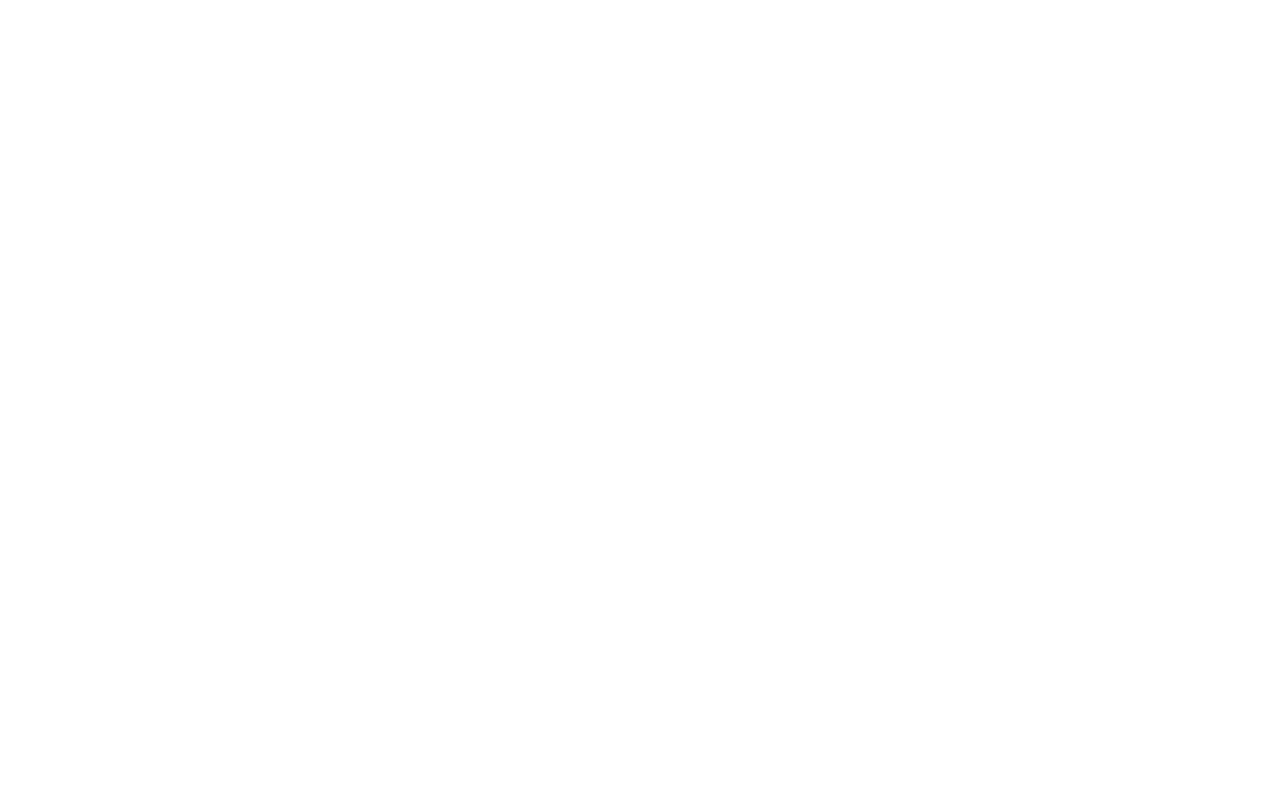
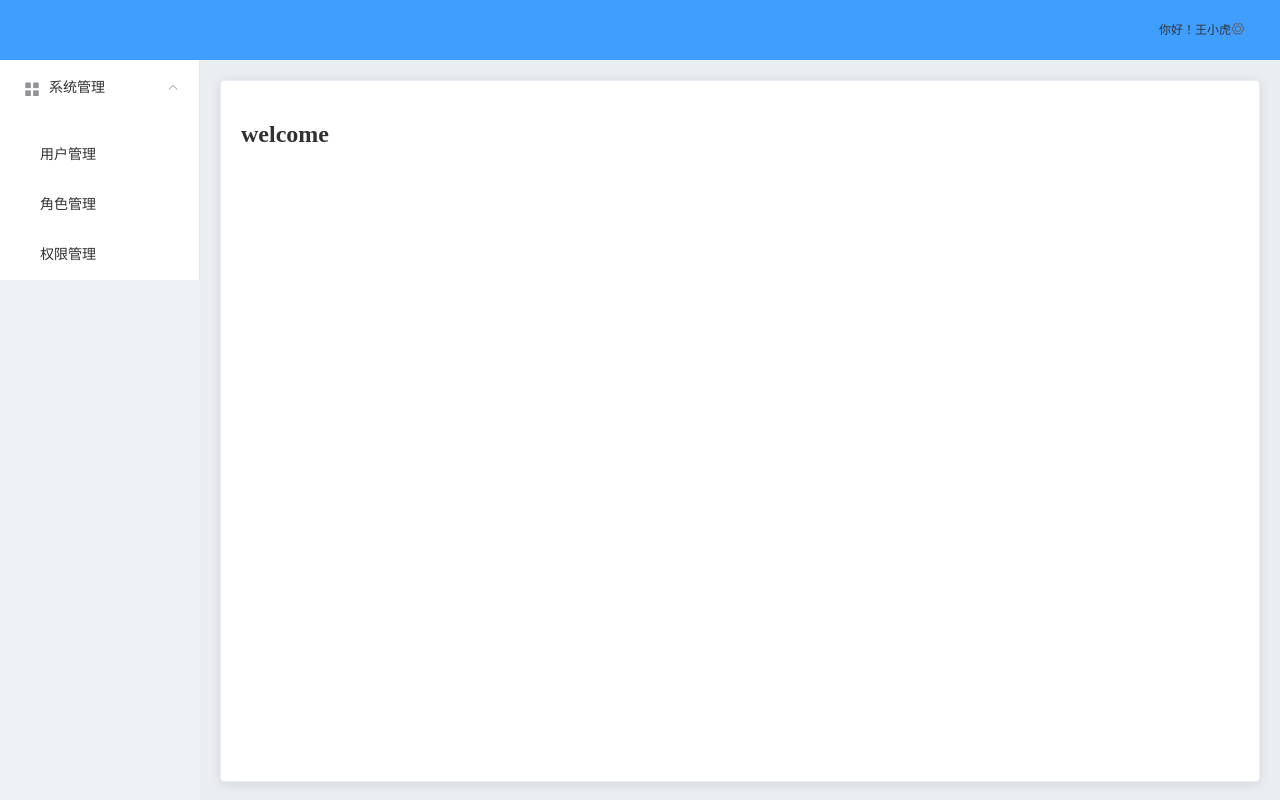
Before and after one commit to chenyuming98/element-vue-wn-project, a Vue app: page /#/index in a window 1280 px wide. Built offline with nearby package versions, Linux system fonts and the light colour scheme.

Commit message:
主页整合

```diff
--- a/src/assets/css/global.css
+++ b/src/assets/css/global.css
@@ -1,6 +1,15 @@
-/*全局样式表*/
-html,body,#app{
-    height: 100%;
-    margin: 0;
-    padding: 0%;
+html,body,#app,.el-container,.el-card{
+  /*设置内部填充为0，几个布局元素之间没有间距*/
+  padding: 0px;
+  /*外部间距也是如此设置*/
+  margin: 0px;
+  /*统一设置高度为100%*/
+  height: 100%;
 }
+/*
+* 面包屑的字体大小 和距离顶部距离
+*/
+.el-breadcrumb{
+  margin-bottom: 15px;
+  font-size: 13px;
+}
--- /dev/null
+++ b/src/components/Home.vue
@@ -0,0 +1,75 @@
+<template>
+  <!-- <el-container>：外层容器。-->
+  <el-container class="home-container" >
+    <!-- 头部容器  <el-header>：顶栏容器-->
+    <el-header style="text-align: right; font-size: 12px">
+      <span>你好！王小虎</span>
+      <el-dropdown>
+        <i class="el-icon-setting" style="margin-right: 15px"></i>
+        <el-dropdown-menu slot="dropdown">
+          <el-dropdown-item>个人信息</el-dropdown-item>
+          <el-dropdown-item>退出登录</el-dropdown-item>
+        </el-dropdown-menu>
+      </el-dropdown>
+
+    </el-header>
+
+    <el-container>
+      <!--左侧菜单  <el-aside>：侧边栏容器。-->
+      <el-aside width="200px"  style="background-color: rgb(238, 241, 246)">
+        <!--开启路由跳转 -->
+        <el-menu :default-openeds="['1']" :router="true">
+
+          <el-submenu index="1">
+            <template slot="title"><i class="el-icon-menu"></i>系统管理</template>
+            <el-menu-item-group>
+              <el-menu-item index="/userPage">用户管理</el-menu-item>
+              <el-menu-item index="1-2">角色管理</el-menu-item>
+              <el-menu-item index="1—3">权限管理</el-menu-item>
+            </el-menu-item-group>
+          </el-submenu>
+
+        </el-menu>
+      </el-aside>
+
+      <!--右侧主要内容区域-->
+      <el-main>
+        <router-view/>
+      </el-main>
+    </el-container>
+  </el-container>
+</template>
+
+<script>
+  export default {
+    data() {
+      return {}
+    }
+  };
+</script>
+
+<style>
+  .home-container {
+    /*
+    * 整个容器高度
+    */
+    height: 100%;
+  }
+  .el-main {
+    background-color: #eaedf1;
+  }
+
+  .el-header {
+    background-color: #409EFF;
+    color: #333;
+    line-height: 60px;
+  }
+
+  .el-aside {
+    background-color: #409EFF;
+    height: 100%;
+  }
+  .el-menu{
+    border-right: none;
+  }
+</style>
--- /dev/null
+++ b/src/components/Index.vue
@@ -0,0 +1,15 @@
+<template>
+  <el-card class="box-card">
+    <h2>welcome</h2>
+  </el-card>
+</template>
+
+<script>
+    export default {
+        name: "Home"
+    }
+</script>
+
+<style scoped>
+
+</style>
--- a/src/components/module-system/page/index.vue
+++ b/src/components/module-system/page/index.vue
@@ -1,7 +1,17 @@
 <template>
+  <div>
+    <el-breadcrumb separator="/">
+      <el-breadcrumb-item :to="{ path: '/home' }">首页</el-breadcrumb-item>
+      <el-breadcrumb-item>系统管理</el-breadcrumb-item>
+      <el-breadcrumb-item>用户管理</el-breadcrumb-item>
+    </el-breadcrumb>
     <el-table
       :data="userTable"
       style="width: 100%">
+      <el-table-column
+        type="selection"
+        width="55">
+      </el-table-column>
       <el-table-column
         prop="userName"
         label="用户名"
@@ -16,15 +26,72 @@
         prop="userStatus"
         label="状态">
       </el-table-column>
+      <el-table-column
+        fixed="right"
+        label="操作"
+        width="100">
+        <template slot-scope="scope">
+          <el-button @click="handleClick(scope.row)" type="text" size="small">查看</el-button>
+          <el-button type="text" size="small">编辑</el-button>
+        </template>
+      </el-table-column>
     </el-table>
+  </div>
 </template>
-
+<!--主页面板-->
 <script>
     export default {
-        name: "userIndex",
         data() {
           return {
             userTable: [{
+              userStatus: '正常',
+              userName: 'wnn2020',
+              role: '超级管理员'
+            }, {
+              userStatus: '正常',
+              userName: 'wnn2022',
+              role: '超级管理员'
+            },{
+              userStatus: '冻结',
+              userName: 'wnn2023',
+              role: '超级管理员'
+            }, {
+              userStatus: '正常',
+              userName: 'wnn2020',
+              role: '超级管理员'
+            },{
+              userStatus: '正常',
+              userName: 'wnn2020',
+              role: '超级管理员'
+            }, {
+              userStatus: '正常',
+              userName: 'wnn2022',
+              role: '超级管理员'
+            },{
+              userStatus: '冻结',
+              userName: 'wnn2023',
+              role: '超级管理员'
+            }, {
+              userStatus: '正常',
+              userName: 'wnn2020',
+              role: '超级管理员'
+            },{
+              userStatus: '正常',
+              userName: 'wnn2020',
+              role: '超级管理员'
+            }, {
+              userStatus: '正常',
+              userName: 'wnn2022',
+              role: '超级管理员'
+            },{
+              userStatus: '冻结',
+              userName: 'wnn2023',
+              role: '超级管理员'
+            }, {
+              userStatus: '正常',
+              userName: 'wnn2020',
+              role: '超级管理员'
+            },{
               userStatus: '正常',
               userName: 'wnn2020',
               role: '超级管理员'
--- a/src/main.js
+++ b/src/main.js
@@ -15,7 +15,7 @@ Vue.config.productionTip = false;
 
 // Vue使用ElementUI
 Vue.use(ElementUI);
-Vue.prototype.$http = axios
+Vue.prototype.$http = axios;
 //配置请求的根路径
 axios.defaults.baseURL = 'http://127.0.0.1:8090/'
 
--- a/src/router/index.js
+++ b/src/router/index.js
@@ -1,11 +1,20 @@
 import Vue from 'vue'
 import VueRouter from 'vue-router'
 import Login from '../components/Login.vue'
-Vue.use(VueRouter)
+import Home from '../components/Home.vue'
+import Index from '../components/Index.vue'
+import userPage from '../components/module-system/page/index.vue'
+
+Vue.use(VueRouter);
 
 const routes = [
   { path: '/', redirect:'/login'},
-  { path: '/login' , component: Login}
+  { path: '/login' , component: Login},
+  { path: '/home' , component: Home,redirect:'/index'
+    ,children:[
+      { path: '/index',component: Index},
+      { path: '/userPage',component: userPage},
+    ]},
 ];
 
 const router = new VueRouter({
```
Lines whose indentation alone changed are shown as unchanged.
